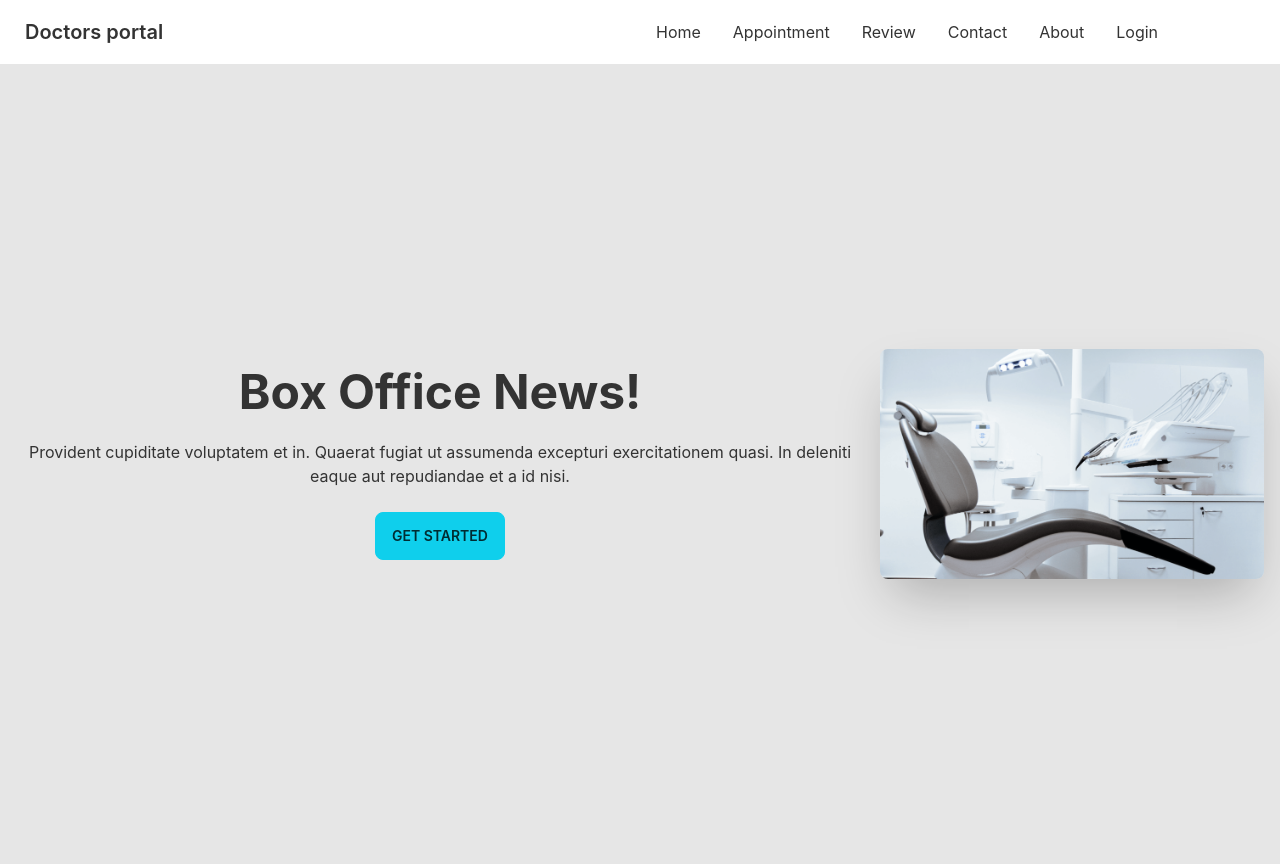
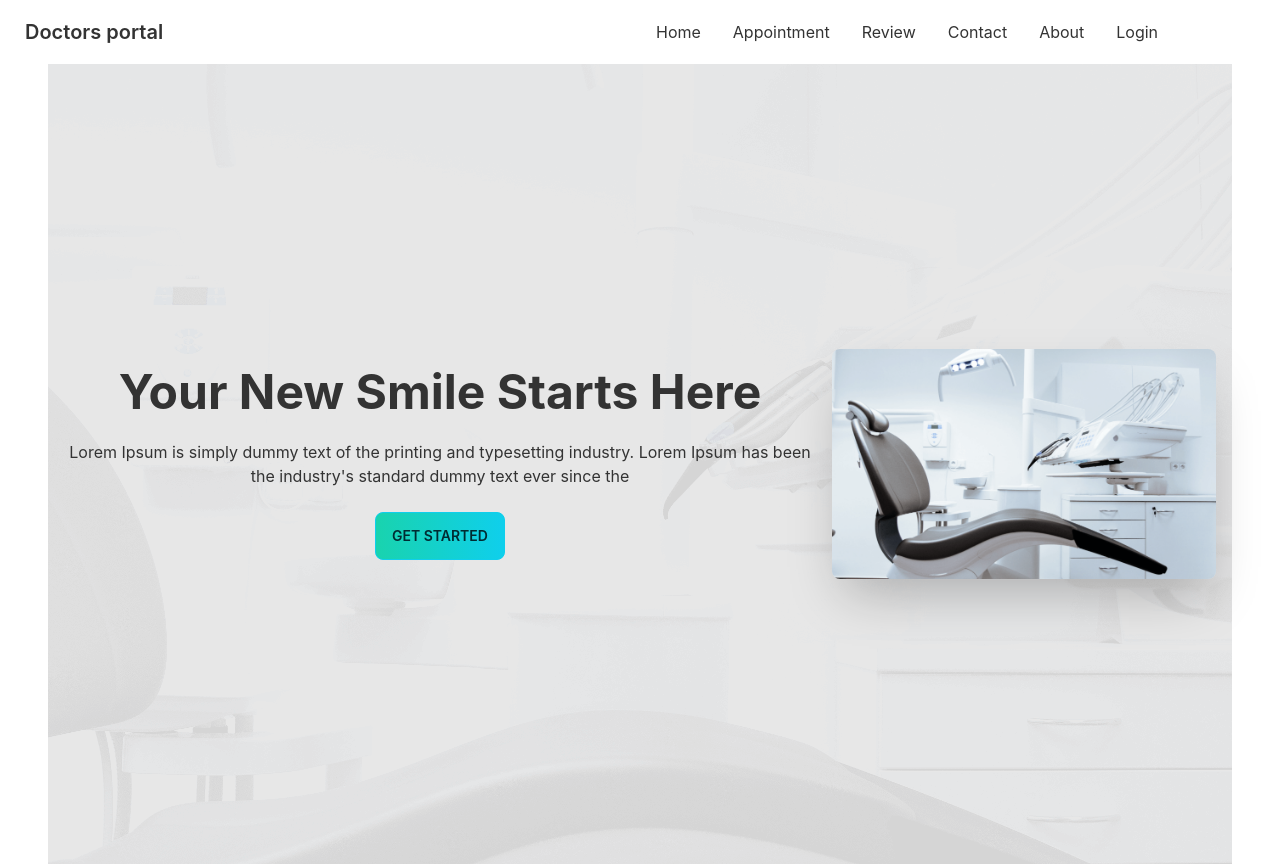
Before and after one commit to sharifulislm/Doctors-portal-client, a React (Create React App) app: page / in a window 1280 px wide. Built offline with nearby package versions, Linux system fonts and the light colour scheme.

Commit message:
added benner

```diff
--- a/src/Pages/Home/Banner.js
+++ b/src/Pages/Home/Banner.js
@@ -1,15 +1,16 @@
 import React from 'react';
 import chair from '../../assets/images/chair.png';
+import './Home.css';
 
 const Banner = () => {
     return (
-        <div class="hero min-h-screen bg-base-200">
+        <div class="hero min-h-screen bg-base-200 benner-box">
         <div class="hero-content flex-col lg:flex-row-reverse">
           <img src={chair} class="max-w-sm rounded-lg shadow-2xl" />
           <div>
-            <h1 class="text-5xl font-bold">Box Office News!</h1>
-            <p class="py-6">Provident cupiditate voluptatem et in. Quaerat fugiat ut assumenda excepturi exercitationem quasi. In deleniti eaque aut repudiandae et a id nisi.</p>
-            <button class="btn btn-primary">Get Started</button>
+            <h1 class="text-5xl font-bold">Your New Smile Starts Here</h1>
+            <p class="py-6">Lorem Ipsum is simply dummy text of the printing and typesetting industry. Lorem Ipsum has been the industry's standard dummy text ever since the</p>
+            <button class="btn btn-primary uppercase bg-gradient-to-r from-secondary to-primary">Get Started</button>
           </div>
         </div>
       </div>
--- /dev/null
+++ b/src/Pages/Home/Home.css
@@ -0,0 +1,6 @@
+
+.benner-box{
+    background-image: url("../../assets/images/bg.png");
+    background-repeat: no-repeat;
+    background-size: auto;
+}
--- a/src/Pages/Home/Home.js
+++ b/src/Pages/Home/Home.js
@@ -3,7 +3,7 @@
 
 const Home = () => {
     return (
-        <div>
+        <div className='px-12 '>
            <Banner></Banner>
 
         </div>
```
